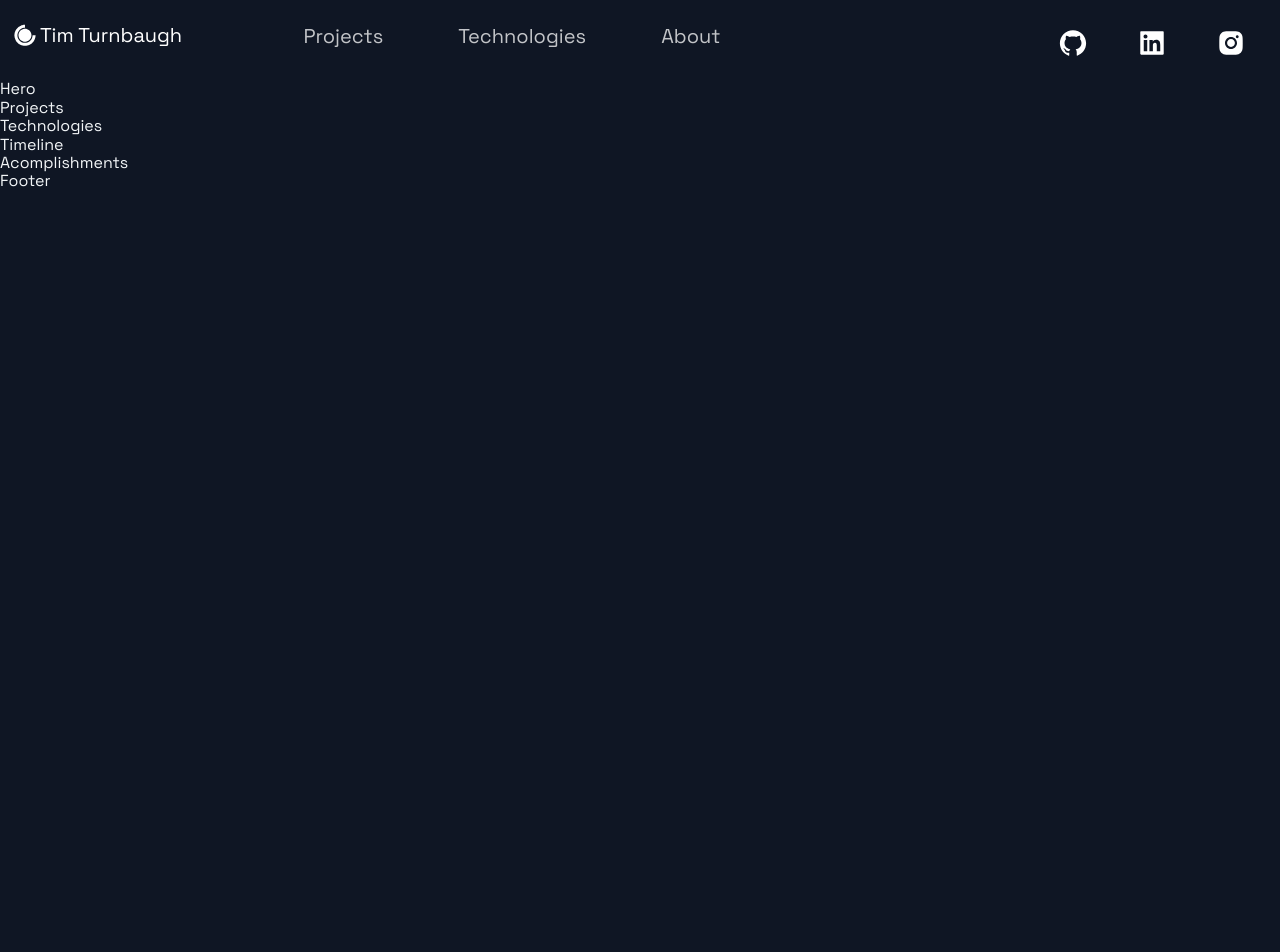
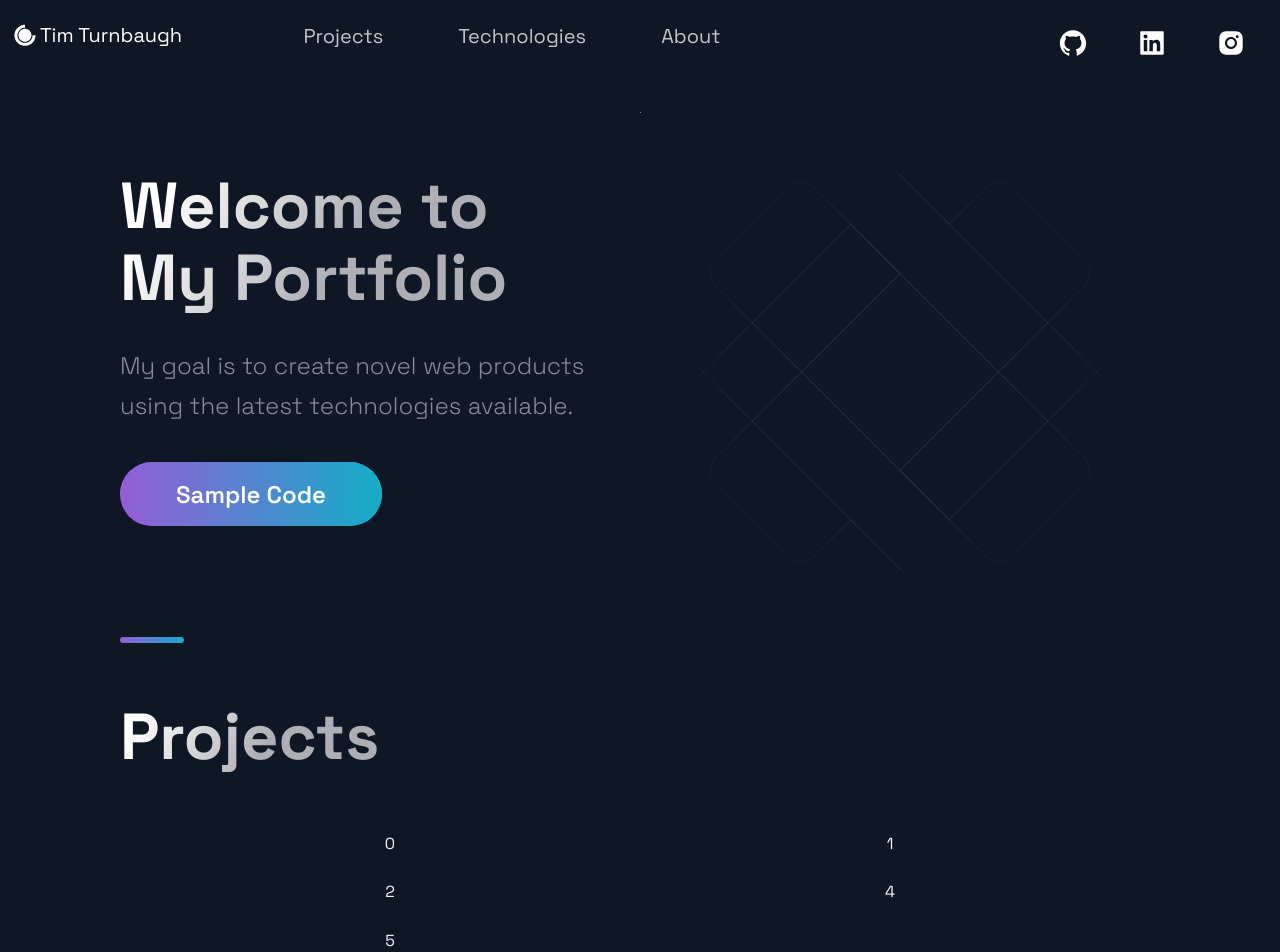
Before and after one commit to TRTurn/Portfolio-Website, a Next.js app: page / in a window 1280 px wide. Shown: the top 952 px of the page. Before the commit the page ends 800 px from the top, so only its background shows below. Built offline with nearby package versions, Linux system fonts and the light colour scheme.

Commit message:
Hero Section Done

```diff
--- a/src/components/Hero/Hero.js
+++ b/src/components/Hero/Hero.js
@@ -5,9 +5,16 @@ import Button from '../../styles/GlobalComponents/Button';
 import { LeftSection } from './HeroStyles';
 
 const Hero = (props) => (
-  <div>
-    Hero
-  </div>
+	<Section row nopadding>
+		<LeftSection>
+			<SectionTitle main center>
+				Welcome to <br />
+				My Portfolio
+			</SectionTitle>
+			<SectionText>My goal is to create novel web products using the latest technologies available.</SectionText>
+			<Button onClick={() => (window.location = 'https://github.com/TRTurn')}>Sample Code</Button>
+		</LeftSection>
+	</Section>
 );
 
 export default Hero;
--- a/src/components/Projects/Projects.js
+++ b/src/components/Projects/Projects.js
@@ -1,13 +1,29 @@
 import React from 'react';
 
-import { BlogCard, CardInfo, ExternalLinks, GridContainer, HeaderThree, Hr, Tag, TagList, TitleContent, UtilityList, Img } from './ProjectsStyles';
+import {
+	BlogCard,
+	CardInfo,
+	ExternalLinks,
+	GridContainer,
+	HeaderThree,
+	Hr,
+	Tag,
+	TagList,
+	TitleContent,
+	UtilityList,
+	Img,
+} from './ProjectsStyles';
 import { Section, SectionDivider, SectionTitle } from '../../styles/GlobalComponents';
 import { projects } from '../../constants/constants';
 
 const Projects = () => (
-  <div>
-    Projects
-  </div>
+	<Section nopadding id="projects">
+		<SectionDivider />
+		<SectionTitle main>Projects</SectionTitle>
+		<GridContainer>
+			{[ 0, 1, 2, 4, 5 ].map((project) => <div>{project}</div>)}
+		</GridContainer>
+	</Section>
 );
 
 export default Projects;
--- a/src/pages/index.js
+++ b/src/pages/index.js
@@ -10,10 +10,10 @@ import { Section } from '../styles/GlobalComponents';
 const Home = () => {
 	return (
 		<Layout>
-      {/* <Section grid> */}
+			<Section grid>
 				<Hero />
-        {/* <BgAnimation /> */}
-      {/* </Section> */}
+				<BgAnimation />
+			</Section>
 			<Projects />
 			<Technologies />
 			<Timeline />
```
Lines whose indentation alone changed are shown as unchanged.
